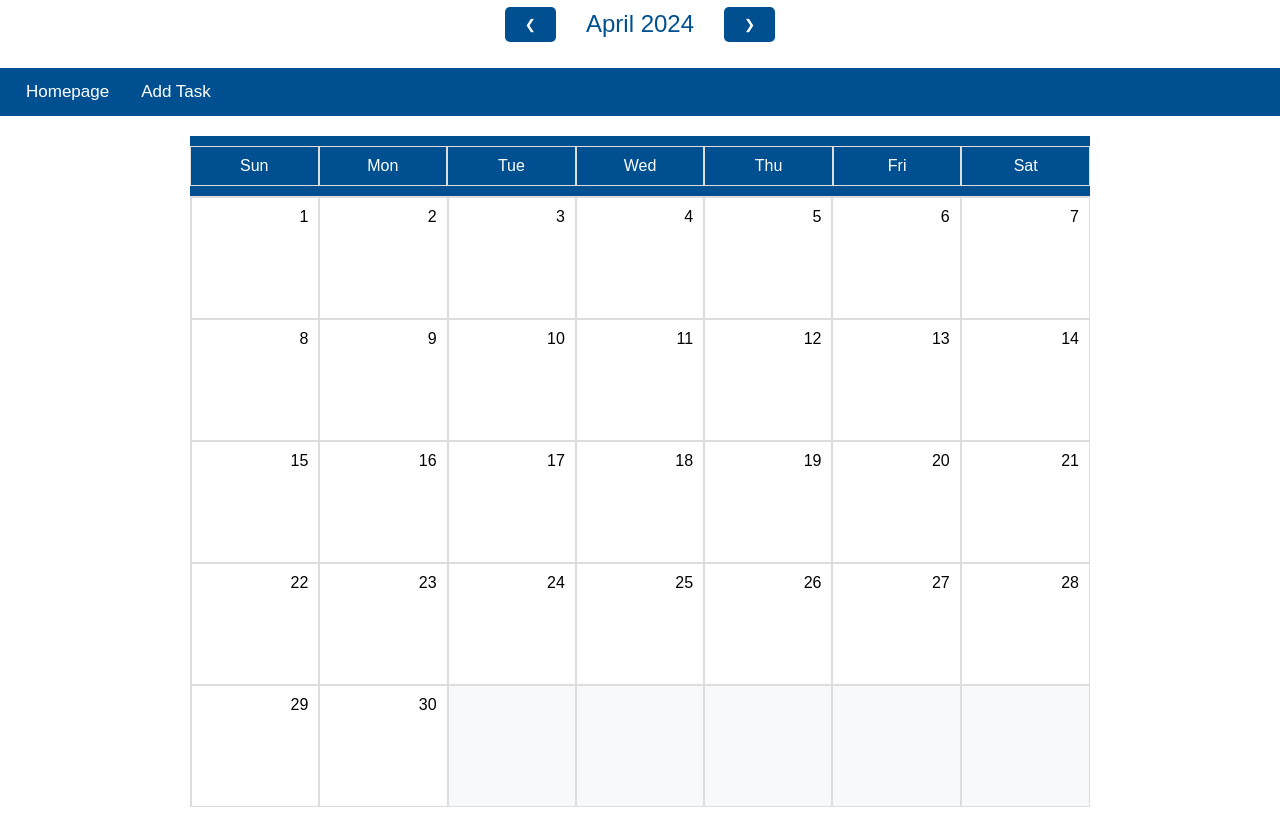
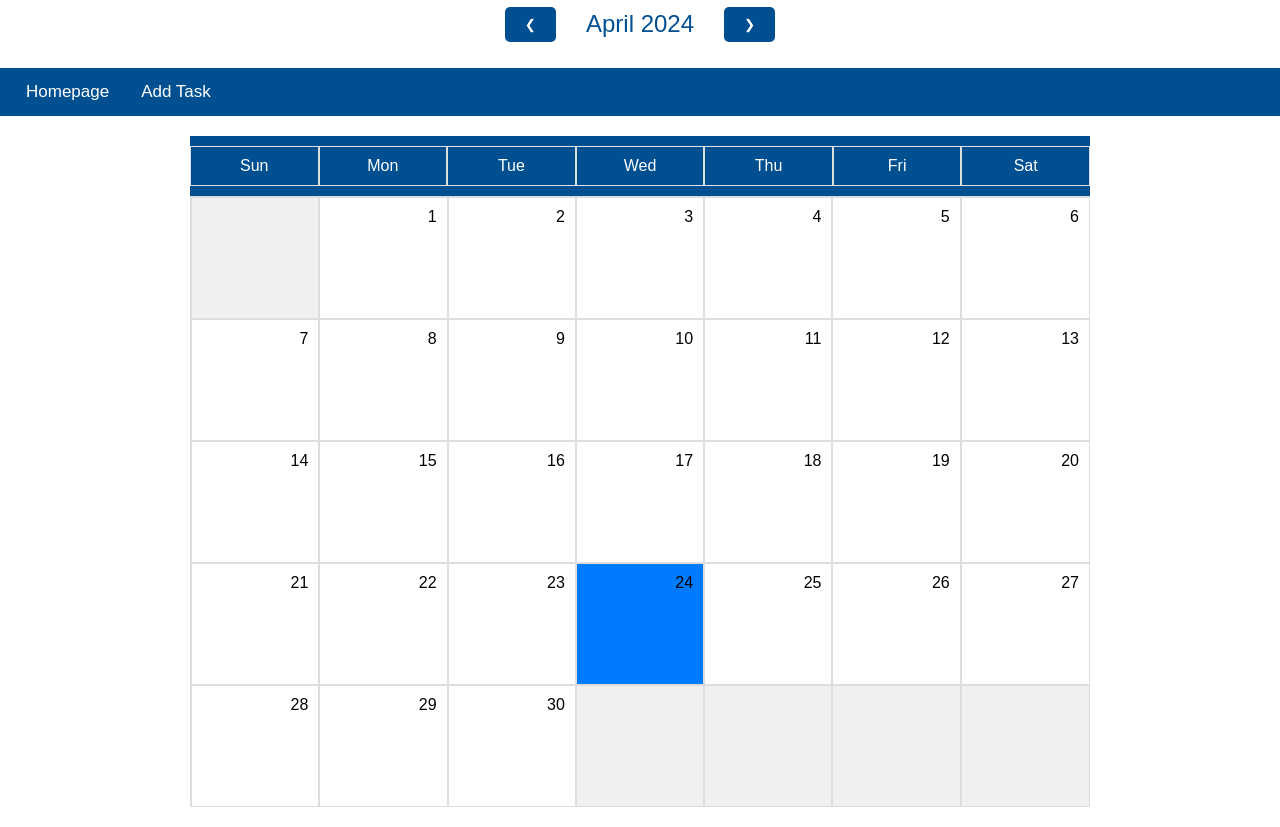
Before and after one commit to kch123456/CS-326, a website: page src/client/dashboard/dashboard.html in a window 1280 px wide. Drawn offline with Linux system fonts and the light colour scheme.

Commit message:
upgraded calendar accuracy

```diff
--- a/src/client/dashboard/dashboard.css
+++ b/src/client/dashboard/dashboard.css
@@ -81,7 +81,7 @@ body {
 
 .task-info {
     background-color: rgb(0, 80, 145);
-    ;
+    align-items: left;
     margin-top: 5px;
     padding: 5px;
     border-left: 3px solid #f07f0d;
@@ -118,7 +118,7 @@ body {
 }
 
 #add-task-form button {
-    background-color: #007bff;
+    background-color: rgb(0, 80, 145);
     color: white;
     font-size: 16px;
     border: none;
@@ -180,7 +180,7 @@ body {
 }
 
 .calendar-controls button:hover {
-    background-color: rgb(0, 80, 145);
+    background-color: rgb(0, 58, 105);
     /* Darker blue on hover */
 }
 
@@ -195,3 +195,25 @@ body {
     border-radius: 5px;
     /* Rounded corners like buttons */
 }
+
+.calendar-day {
+    border: 1px solid #ddd;
+    min-height: 100px;
+    display: flex;
+    align-items: top;
+    justify-content: right;
+}
+
+.empty-day {
+    background-color: #f0f0f0; /* Slightly darker background for empty cells */
+}
+
+.empty-day::before {
+    content: "-";
+    visibility: hidden;
+}
+
+.today {
+    background-color: #007bff;
+    color: white;
+}
--- a/src/client/dashboard/dashboard.js
+++ b/src/client/dashboard/dashboard.js
@@ -1,9 +1,3 @@
-let currentDate = new Date();
-
-document.addEventListener('DOMContentLoaded', function () {
-    renderCalendar(currentDate);
-});
-
 function toggleAddTask() {
     const addTaskForm = document.getElementById('add-task-form');
     if (addTaskForm.style.display === 'none') {
@@ -45,50 +39,73 @@ function addTask(event) {
     });
 }
 
+let currentDate = new Date();
+
+document.addEventListener('DOMContentLoaded', function () {
+    renderCalendar(currentDate);
+});
 
 function renderCalendar(date) {
-    const daysContainer = document.querySelector('.days');
-    daysContainer.innerHTML = ''; // Clear existing calendar days
+    const daysContainer = document.getElementById('calendar-days');
+    daysContainer.innerHTML = '';
 
-    // Assuming 30 days in a month for the example
-    // Adjust the startingDayIndex based on what day the month starts
-    const startingDayIndex = 0; // Sunday = 0, Monday = 1, ..., Saturday = 6
-    const totalDays = 30;
+    const year = date.getFullYear();
+    const month = date.getMonth();
+    const firstDayOfMonth = new Date(year, month, 1).getDay();
+    const daysInMonth = getDaysInMonth(year, month);
 
-    // Add empty days for the first row of the calendar if the month doesn't start on a Sunday
-    for (let i = 0; i < startingDayIndex; i++) {
-        const emptyDayElement = document.createElement('div');
-        emptyDayElement.className = 'calendar-day empty';
-        daysContainer.appendChild(emptyDayElement);
+    // Display the current month and year
+    document.getElementById('calendar-month-year').textContent = getMonthYearString(date);
+
+    // Create empty slots for the days before the first day of the month
+    for (let i = 0; i < firstDayOfMonth; i++) {
+        daysContainer.appendChild(createEmptyDayCell());
     }
 
-    // Add actual days of the month
-    for (let i = 1; i <= totalDays; i++) {
-        const dayElement = document.createElement('div');
-        dayElement.className = 'calendar-day';
-        dayElement.textContent = i;
-        daysContainer.appendChild(dayElement);
+    // Fill in the days of the month
+    for (let day = 1; day <= daysInMonth; day++) {
+        daysContainer.appendChild(createDayCell(day, month, year));
     }
 
-    // Add empty days for the last row of the calendar if the month doesn't end on a Saturday
-    const remainingDays = (7 - ((startingDayIndex + totalDays) % 7)) % 7;
-    for (let i = 0; i < remainingDays; i++) {
-        const emptyDayElement = document.createElement('div');
-        emptyDayElement.className = 'calendar-day empty';
-        daysContainer.appendChild(emptyDayElement);
+    // Fill in the remaining slots after the last day of the month
+    const totalSlots = Math.ceil((firstDayOfMonth + daysInMonth) / 7) * 7;
+    const remainingSlots = totalSlots - (firstDayOfMonth + daysInMonth);
+    for (let i = 0; i < remainingSlots; i++) {
+        daysContainer.appendChild(createEmptyDayCell());
     }
-
-    const monthYearDisplay = document.getElementById('calendar-month-year');
-    monthYearDisplay.textContent = getMonthYearString(date);
 }
 
-function changeMonth(delta) {
-    // Change the month by the given delta
-    currentDate.setMonth(currentDate.getMonth() + delta);
-    renderCalendar(currentDate);
+function createDayCell(day, month, year) {
+    const dayCell = document.createElement('div');
+    dayCell.className = 'calendar-day';
+    dayCell.textContent = day;
+    if (isToday(year, month, day)) {
+        dayCell.classList.add('today');
+    }
+    return dayCell;
+}
+
+function createEmptyDayCell() {
+    const emptyCell = document.createElement('div');
+    emptyCell.className = 'calendar-day empty-day';
+    return emptyCell;
 }
 
 function getMonthYearString(date) {
     const monthNames = ["January", "February", "March", "April", "May", "June", "July", "August", "September", "October", "November", "December"];
     return `${monthNames[date.getMonth()]} ${date.getFullYear()}`;
 }
+
+function getDaysInMonth(year, month) {
+    return new Date(year, month + 1, 0).getDate();
+}
+
+function isToday(year, month, day) {
+    const today = new Date();
+    return day === today.getDate() && month === today.getMonth() && year === today.getFullYear();
+}
+
+function changeMonth(delta) {
+    currentDate.setMonth(currentDate.getMonth() + delta);
+    renderCalendar(currentDate);
+}
```
